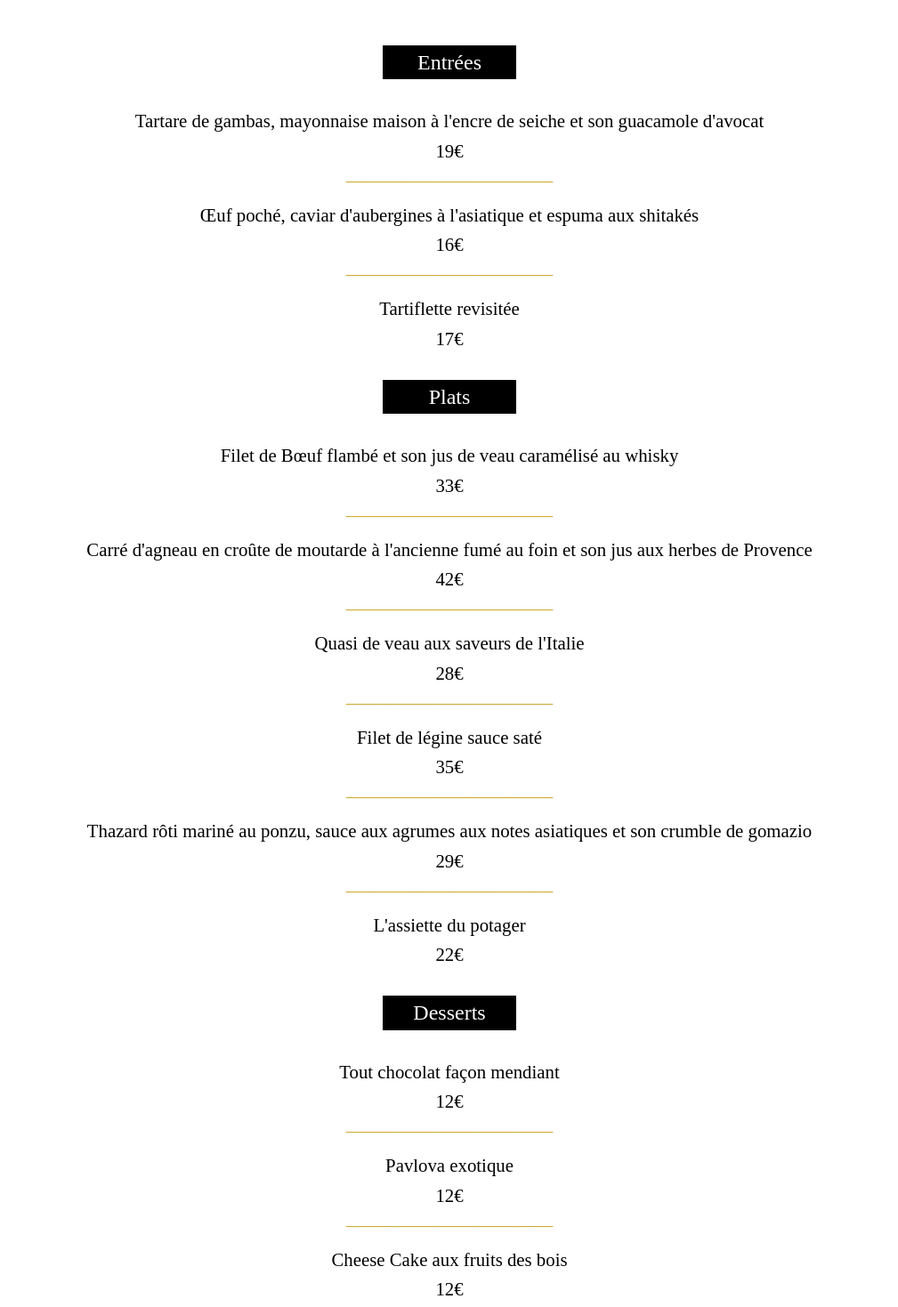
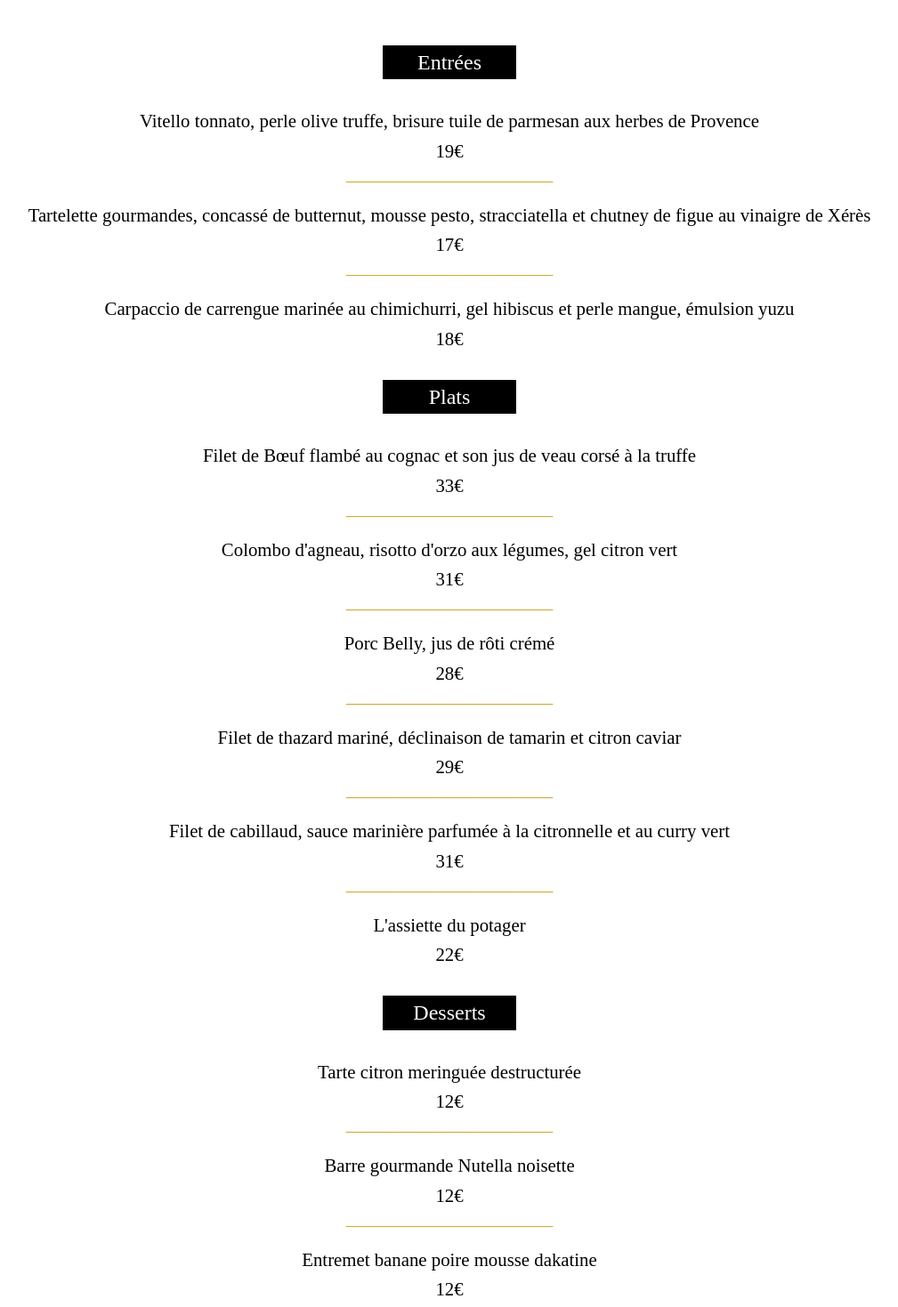
Before and after one commit to leonorine/palaisdessens, a Vue app: page /carte in a window 1280 px wide. Shown: the part 221-1690 px from the top of the page at 89% size, without its empty margins (135-1144 px from the left). Built offline with nearby package versions, Linux system fonts and the light colour scheme.

Commit message:
mise à jour carte

```diff
--- a/src/views/carte.vue
+++ b/src/views/carte.vue
@@ -7,45 +7,45 @@
         <div class="entrees">
             <h2 class="titre-cat">Entrées</h2>
             <div class="carte-item">
-                <p class="nom">Tartare de gambas, mayonnaise maison à l'encre de seiche et son guacamole d'avocat</p>
+                <p class="nom">Vitello tonnato, perle olive truffe, brisure tuile de parmesan aux herbes de Provence</p>
                 <p class="prix">19€</p>
             </div>
             <p class="trait">_______________________________</p>
             <div class="carte-item">
-                <p class="nom">Œuf poché, caviar d'aubergines à l'asiatique et espuma aux shitakés</p>
-                <p class="prix">16€</p>
+                <p class="nom">Tartelette gourmandes, concassé de butternut, mousse pesto, stracciatella et chutney de figue au vinaigre de Xérès</p>
+                <p class="prix">17€</p>
             </div>
             <p class="trait">_______________________________</p>
             <div class="carte-item">
-                <p class="nom">Tartiflette revisitée</p>
-                <p class="prix">17€</p>
+                <p class="nom">Carpaccio de carrengue marinée au chimichurri, gel hibiscus et perle mangue, émulsion yuzu</p>
+                <p class="prix">18€</p>
             </div>
         </div>
         <div class="plats">
             <h2 class="titre-cat">Plats</h2>
             <div class="carte-item">
-                <p class="nom">Filet de Bœuf flambé et son jus de veau caramélisé au whisky</p>
+                <p class="nom">Filet de Bœuf flambé au cognac et son jus de veau corsé à la truffe</p>
                 <p class="prix">33€</p>
             </div>
             <p class="trait">_______________________________</p>
             <div class="carte-item">
-                <p class="nom">Carré d'agneau en croûte de moutarde à l'ancienne fumé au foin et son jus aux herbes de Provence</p>
-                <p class="prix">42€</p>
+                <p class="nom">Colombo d'agneau, risotto d'orzo aux légumes, gel citron vert</p>
+                <p class="prix">31€</p>
             </div>
             <p class="trait">_______________________________</p>
             <div class="carte-item">
-                <p class="nom">Quasi de veau aux saveurs de l'Italie</p>
+                <p class="nom">Porc Belly, jus de rôti crémé</p>
                 <p class="prix">28€</p>
             </div>
             <p class="trait">_______________________________</p>
             <div class="carte-item">
-                <p class="nom">Filet de légine sauce saté</p>
-                <p class="prix">35€</p>
+                <p class="nom">Filet de thazard mariné, déclinaison de tamarin et citron caviar</p>
+                <p class="prix">29€</p>
             </div>
             <p class="trait">_______________________________</p>
             <div class="carte-item">
-                <p class="nom">Thazard rôti mariné au ponzu, sauce aux agrumes aux notes asiatiques et son crumble de gomazio</p>
-                <p class="prix">29€</p>
+                <p class="nom">Filet de cabillaud, sauce marinière parfumée à la citronnelle et au curry vert</p>
+                <p class="prix">31€</p>
             </div>
             <p class="trait">_______________________________</p>
             <div class="carte-item">
@@ -56,22 +56,22 @@
         <div class="dessert">
             <h2 class="titre-cat">Desserts</h2>
             <div class="carte-item">
-                <p class="nom">Tout chocolat façon mendiant</p>
+                <p class="nom">Tarte citron meringuée destructurée</p>
                 <p class="prix">12€</p>
             </div>
             <p class="trait">_______________________________</p>
             <div class="carte-item">
-                <p class="nom">Pavlova exotique</p>
+                <p class="nom">Barre gourmande Nutella noisette</p>
                 <p class="prix">12€</p>
             </div>
             <p class="trait">_______________________________</p>
             <div class="carte-item">
-                <p class="nom">Cheese Cake aux fruits des bois</p>
+                <p class="nom">Entremet banane poire mousse dakatine</p>
                 <p class="prix">12€</p>
             </div>
         </div>
     </div>
-    <p id = "ttc" class="carte-item">Nos prix sont TTC et service compris, hors boissons</p>
+    <p id="ttc" class="carte-item">Nos prix sont TTC et service compris, hors boissons</p>
 </div>
 </template>
 
```
